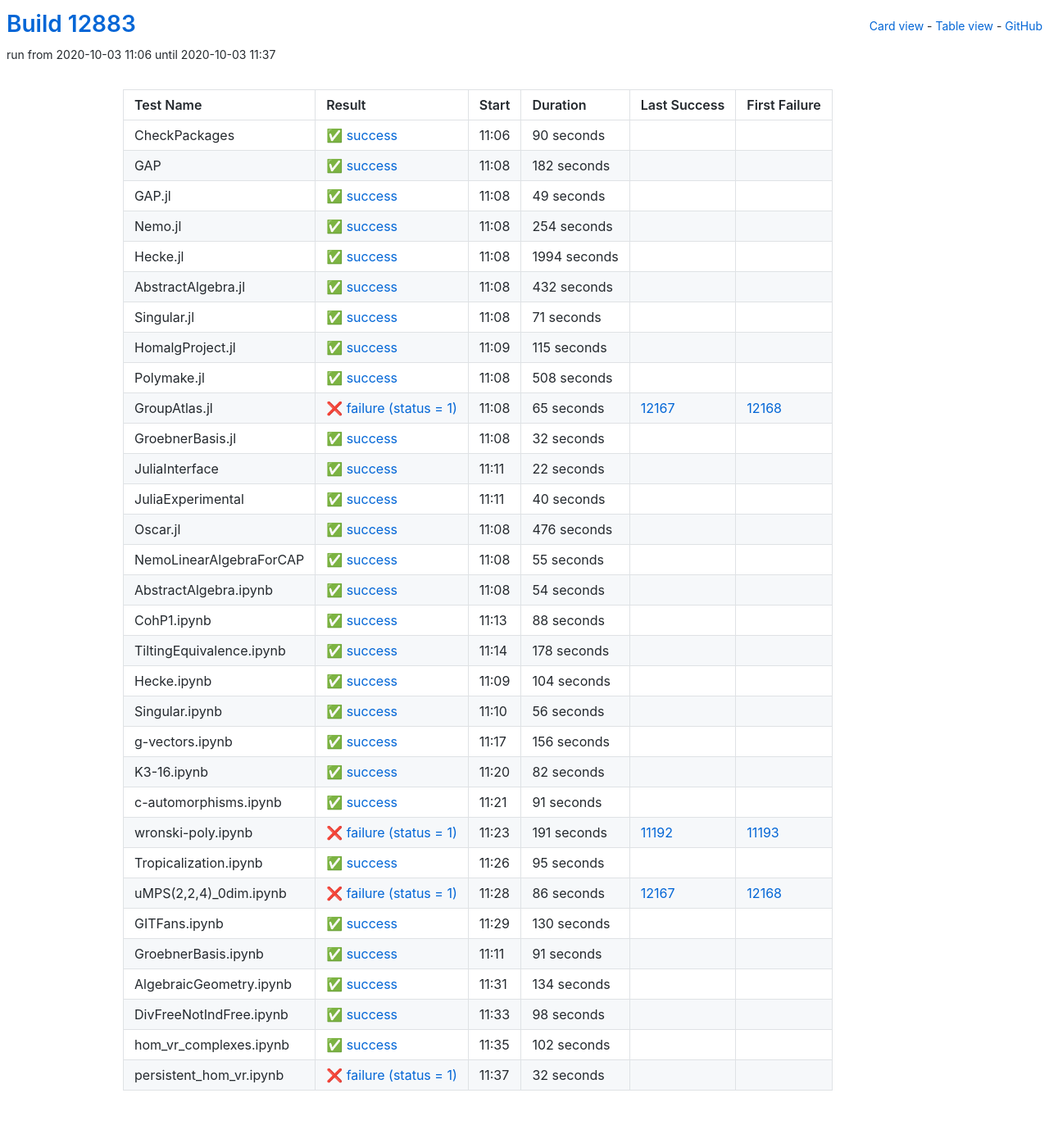
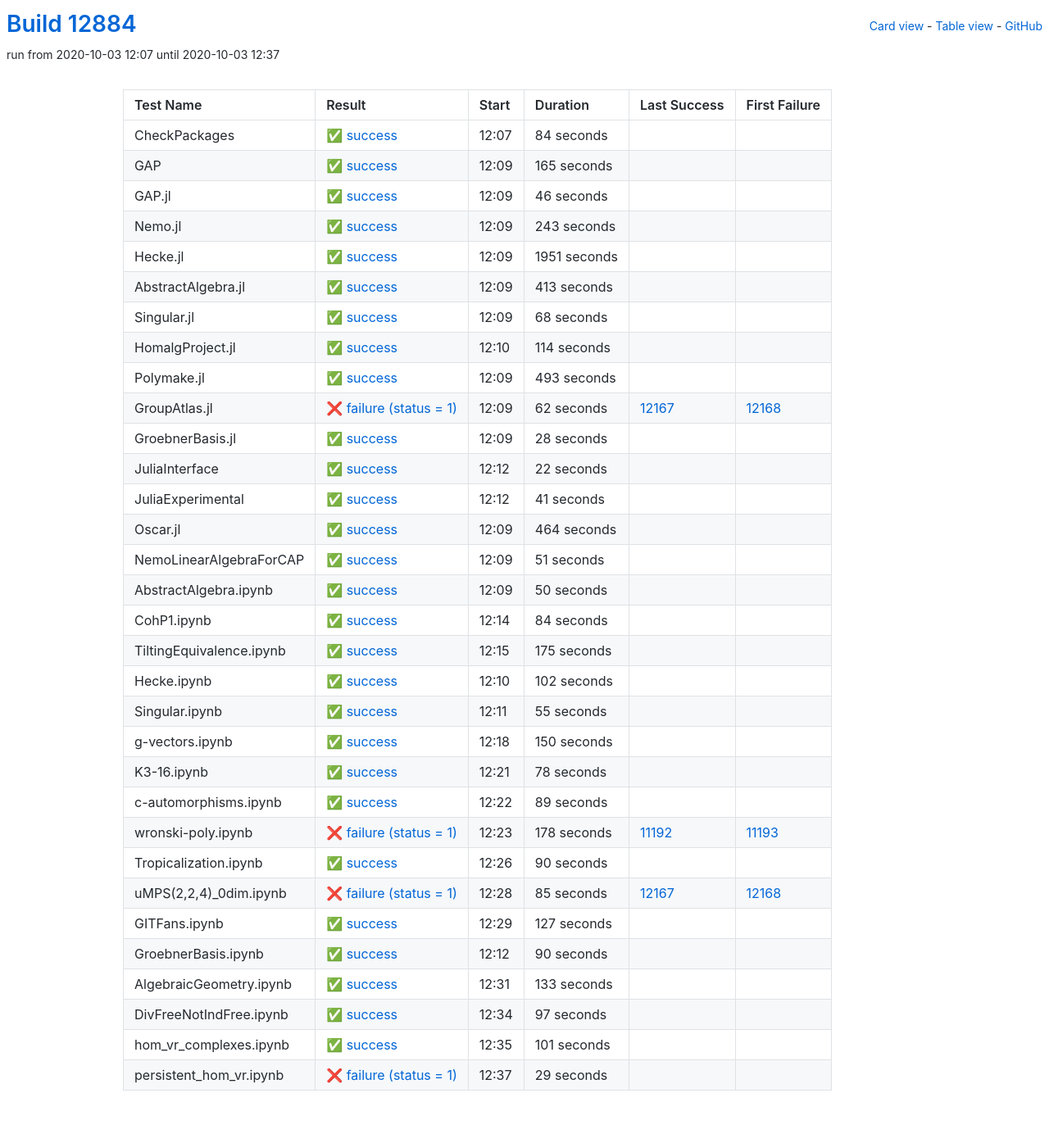
Before and after one commit to oscar-system/oscar-ci-status, a Jekyll site: the page built from table.html, in a window 1280 px wide. Shown: the whole page at 82% size. Built offline with Jekyll 4.4.1, drawn with Linux system fonts in a browser that asks for light colours.

Commit message:
Build #12884

```diff
--- a/_data/ci.yml
+++ b/_data/ci.yml
@@ -1,6 +1,6 @@
 ---
-build: 12883
-build_url: https://oscarci.mathematik.uni-kl.de/job/oscar/12883/
+build: 12884
+build_url: https://oscarci.mathematik.uni-kl.de/job/oscar/12884/
 job: oscar
 organization: oscar-system
 repo: oscar-ci-status
@@ -8,140 +8,140 @@
 tests:
 - name: CheckPackages
   id: checkpackages
-  log: https://oscarci.mathematik.uni-kl.de/job/oscar/12883/artifact/logs/build-12883/CheckPackages.log
-  start: 2020-10-03 11:06
+  log: https://oscarci.mathematik.uni-kl.de/job/oscar/12884/artifact/logs/build-12884/CheckPackages.log
+  start: 2020-10-03 12:07
   success: true
   exitcode: 0
   status: success
-  duration: 90
+  duration: 84
   last_success: false
   last_success_url:
   first_failure: false
   first_failure_url:
 - name: GAP
   id: gap
-  log: https://oscarci.mathematik.uni-kl.de/job/oscar/12883/artifact/logs/build-12883/GAP.log
-  start: 2020-10-03 11:08
+  log: https://oscarci.mathematik.uni-kl.de/job/oscar/12884/artifact/logs/build-12884/GAP.log
+  start: 2020-10-03 12:09
   success: true
   exitcode: 0
   status: success
-  duration: 182
+  duration: 165
   last_success: false
   last_success_url:
   first_failure: false
   first_failure_url:
 - name: GAP.jl
   id: gap-jl
-  log: https://oscarci.mathematik.uni-kl.de/job/oscar/12883/artifact/logs/build-12883/GAP.jl.log
-  start: 2020-10-03 11:08
+  log: https://oscarci.mathematik.uni-kl.de/job/oscar/12884/artifact/logs/build-12884/GAP.jl.log
+  start: 2020-10-03 12:09
   success: true
   exitcode: 0
   status: success
-  duration: 49
+  duration: 46
   last_success: false
   last_success_url:
   first_failure: false
   first_failure_url:
 - name: Nemo.jl
   id: nemo-jl
-  log: https://oscarci.mathematik.uni-kl.de/job/oscar/12883/artifact/logs/build-12883/Nemo.jl.log
-  start: 2020-10-03 11:08
+  log: https://oscarci.mathematik.uni-kl.de/job/oscar/12884/artifact/logs/build-12884/Nemo.jl.log
+  start: 2020-10-03 12:09
   success: true
   exitcode: 0
   status: success
-  duration: 254
+  duration: 243
   last_success: false
   last_success_url:
   first_failure: false
   first_failure_url:
 - name: Hecke.jl
   id: hecke-jl
-  log: https://oscarci.mathematik.uni-kl.de/job/oscar/12883/artifact/logs/build-12883/Hecke.jl.log
-  start: 2020-10-03 11:08
+  log: https://oscarci.mathematik.uni-kl.de/job/oscar/12884/artifact/logs/build-12884/Hecke.jl.log
+  start: 2020-10-03 12:09
   success: true
   exitcode: 0
   status: success
-  duration: 1994
+  duration: 1951
   last_success: false
   last_success_url:
   first_failure: false
   first_failure_url:
 - name: AbstractAlgebra.jl
   id: abstractalgebra-jl
-  log: https://oscarci.mathematik.uni-kl.de/job/oscar/12883/artifact/logs/build-12883/AbstractAlgebra.jl.log
-  start: 2020-10-03 11:08
+  log: https://oscarci.mathematik.uni-kl.de/job/oscar/12884/artifact/logs/build-12884/AbstractAlgebra.jl.log
+  start: 2020-10-03 12:09
   success: true
   exitcode: 0
   status: success
-  duration: 432
+  duration: 413
   last_success: false
   last_success_url:
   first_failure: false
   first_failure_url:
 - name: Singular.jl
   id: singular-jl
-  log: https://oscarci.mathematik.uni-kl.de/job/oscar/12883/artifact/logs/build-12883/Singular.jl.log
-  start: 2020-10-03 11:08
+  log: https://oscarci.mathematik.uni-kl.de/job/oscar/12884/artifact/logs/build-12884/Singular.jl.log
+  start: 2020-10-03 12:09
   success: true
   exitcode: 0
   status: success
-  duration: 71
+  duration: 68
   last_success: false
   last_success_url:
   first_failure: false
   first_failure_url:
 - name: HomalgProject.jl
   id: homalgproject-jl
-  log: https://oscarci.mathematik.uni-kl.de/job/oscar/12883/artifact/logs/build-12883/HomalgProject.jl.log
-  start: 2020-10-03 11:09
+  log: https://oscarci.mathematik.uni-kl.de/job/oscar/12884/artifact/logs/build-12884/HomalgProject.jl.log
+  start: 2020-10-03 12:10
   success: true
   exitcode: 0
   status: success
-  duration: 115
+  duration: 114
   last_success: false
   last_success_url:
   first_failure: false
   first_failure_url:
 - name: Polymake.jl
   id: polymake-jl
-  log: https://oscarci.mathematik.uni-kl.de/job/oscar/12883/artifact/logs/build-12883/Polymake.jl.log
-  start: 2020-10-03 11:08
+  log: https://oscarci.mathematik.uni-kl.de/job/oscar/12884/artifact/logs/build-12884/Polymake.jl.log
+  start: 2020-10-03 12:09
   success: true
   exitcode: 0
   status: success
-  duration: 508
+  duration: 493
   last_success: false
   last_success_url:
   first_failure: false
   first_failure_url:
 - name: GroupAtlas.jl
   id: groupatlas-jl
-  log: https://oscarci.mathematik.uni-kl.de/job/oscar/12883/artifact/logs/build-12883/GroupAtlas.jl.log
-  start: 2020-10-03 11:08
+  log: https://oscarci.mathematik.uni-kl.de/job/oscar/12884/artifact/logs/build-12884/GroupAtlas.jl.log
+  start: 2020-10-03 12:09
   success: false
   exitcode: 1
   status: failure
-  duration: 65
+  duration: 62
   last_success: 12167
   last_success_url: https://oscarci.mathematik.uni-kl.de/job/oscar/12167/
   first_failure: 12168
   first_failure_url: https://oscarci.mathematik.uni-kl.de/job/oscar/12168/
 - name: GroebnerBasis.jl
   id: groebnerbasis-jl
-  log: https://oscarci.mathematik.uni-kl.de/job/oscar/12883/artifact/logs/build-12883/GroebnerBasis.jl.log
-  start: 2020-10-03 11:08
+  log: https://oscarci.mathematik.uni-kl.de/job/oscar/12884/artifact/logs/build-12884/GroebnerBasis.jl.log
+  start: 2020-10-03 12:09
   success: true
   exitcode: 0
   status: success
-  duration: 32
+  duration: 28
   last_success: false
   last_success_url:
   first_failure: false
   first_failure_url:
 - name: JuliaInterface
   id: juliainterface
-  log: https://oscarci.mathematik.uni-kl.de/job/oscar/12883/artifact/logs/build-12883/JuliaInterface.log
-  start: 2020-10-03 11:11
+  log: https://oscarci.mathematik.uni-kl.de/job/oscar/12884/artifact/logs/build-12884/JuliaInterface.log
+  start: 2020-10-03 12:12
   success: true
   exitcode: 0
   status: success
@@ -152,32 +152,92 @@
   first_failure_url:
 - name: JuliaExperimental
   id: juliaexperimental
-  log: https://oscarci.mathematik.uni-kl.de/job/oscar/12883/artifact/logs/build-12883/JuliaExperimental.log
-  start: 2020-10-03 11:11
+  log: https://oscarci.mathematik.uni-kl.de/job/oscar/12884/artifact/logs/build-12884/JuliaExperimental.log
+  start: 2020-10-03 12:12
   success: true
   exitcode: 0
   status: success
-  duration: 40
+  duration: 41
   last_success: false
   last_success_url:
   first_failure: false
   first_failure_url:
 - name: Oscar.jl
   id: oscar-jl
-  log: https://oscarci.mathematik.uni-kl.de/job/oscar/12883/artifact/logs/build-12883/Oscar.jl.log
-  start: 2020-10-03 11:08
+  log: https://oscarci.mathematik.uni-kl.de/job/oscar/12884/artifact/logs/build-12884/Oscar.jl.log
+  start: 2020-10-03 12:09
   success: true
   exitcode: 0
   status: success
-  duration: 476
+  duration: 464
   last_success: false
   last_success_url:
   first_failure: false
   first_failure_url:
 - name: NemoLinearAlgebraForCAP
   id: nemolinearalgebraforcap
-  log: https://oscarci.mathematik.uni-kl.de/job/oscar/12883/artifact/logs/build-12883/NemoLinearAlgebraForCAP.log
-  start: 2020-10-03 11:08
+  log: https://oscarci.mathematik.uni-kl.de/job/oscar/12884/artifact/logs/build-12884/NemoLinearAlgebraForCAP.log
+  start: 2020-10-03 12:09
+  success: true
+  exitcode: 0
+  status: success
+  duration: 51
+  last_success: false
+  last_success_url:
+  first_failure: false
+  first_failure_url:
+- name: AbstractAlgebra.ipynb
+  id: abstractalgebra-ipynb
+  log: https://oscarci.mathematik.uni-kl.de/job/oscar/12884/artifact/logs/build-12884/AbstractAlgebra.ipynb.log
+  start: 2020-10-03 12:09
+  success: true
+  exitcode: 0
+  status: success
+  duration: 50
+  last_success: false
+  last_success_url:
+  first_failure: false
+  first_failure_url:
+- name: CohP1.ipynb
+  id: cohp1-ipynb
+  log: https://oscarci.mathematik.uni-kl.de/job/oscar/12884/artifact/logs/build-12884/CohP1.ipynb.log
+  start: 2020-10-03 12:14
+  success: true
+  exitcode: 0
+  status: success
+  duration: 84
+  last_success: false
+  last_success_url:
+  first_failure: false
+  first_failure_url:
+- name: TiltingEquivalence.ipynb
+  id: tiltingequivalence-ipynb
+  log: https://oscarci.mathematik.uni-kl.de/job/oscar/12884/artifact/logs/build-12884/TiltingEquivalence.ipynb.log
+  start: 2020-10-03 12:15
+  success: true
+  exitcode: 0
+  status: success
+  duration: 175
+  last_success: false
+  last_success_url:
+  first_failure: false
+  first_failure_url:
+- name: Hecke.ipynb
+  id: hecke-ipynb
+  log: https://oscarci.mathematik.uni-kl.de/job/oscar/12884/artifact/logs/build-12884/Hecke.ipynb.log
+  start: 2020-10-03 12:10
+  success: true
+  exitcode: 0
+  status: success
+  duration: 102
+  last_success: false
+  last_success_url:
+  first_failure: false
+  first_failure_url:
+- name: Singular.ipynb
+  id: singular-ipynb
+  log: https://oscarci.mathematik.uni-kl.de/job/oscar/12884/artifact/logs/build-12884/Singular.ipynb.log
+  start: 2020-10-03 12:11
   success: true
   exitcode: 0
   status: success
@@ -186,206 +246,146 @@
   last_success_url:
   first_failure: false
   first_failure_url:
-- name: AbstractAlgebra.ipynb
-  id: abstractalgebra-ipynb
-  log: https://oscarci.mathematik.uni-kl.de/job/oscar/12883/artifact/logs/build-12883/AbstractAlgebra.ipynb.log
-  start: 2020-10-03 11:08
+- name: g-vectors.ipynb
+  id: g-vectors-ipynb
+  log: https://oscarci.mathematik.uni-kl.de/job/oscar/12884/artifact/logs/build-12884/g-vectors.ipynb.log
+  start: 2020-10-03 12:18
   success: true
   exitcode: 0
   status: success
-  duration: 54
-  last_success: false
-  last_success_url:
-  first_failure: false
-  first_failure_url:
-- name: CohP1.ipynb
-  id: cohp1-ipynb
-  log: https://oscarci.mathematik.uni-kl.de/job/oscar/12883/artifact/logs/build-12883/CohP1.ipynb.log
-  start: 2020-10-03 11:13
-  success: true
-  exitcode: 0
-  status: success
-  duration: 88
-  last_success: false
-  last_success_url:
-  first_failure: false
-  first_failure_url:
-- name: TiltingEquivalence.ipynb
-  id: tiltingequivalence-ipynb
-  log: https://oscarci.mathematik.uni-kl.de/job/oscar/12883/artifact/logs/build-12883/TiltingEquivalence.ipynb.log
-  start: 2020-10-03 11:14
-  success: true
-  exitcode: 0
-  status: success
-  duration: 178
-  last_success: false
-  last_success_url:
-  first_failure: false
-  first_failure_url:
-- name: Hecke.ipynb
-  id: hecke-ipynb
-  log: https://oscarci.mathematik.uni-kl.de/job/oscar/12883/artifact/logs/build-12883/Hecke.ipynb.log
-  start: 2020-10-03 11:09
-  success: true
-  exitcode: 0
-  status: success
-  duration: 104
-  last_success: false
-  last_success_url:
-  first_failure: false
-  first_failure_url:
-- name: Singular.ipynb
-  id: singular-ipynb
-  log: https://oscarci.mathematik.uni-kl.de/job/oscar/12883/artifact/logs/build-12883/Singular.ipynb.log
-  start: 2020-10-03 11:10
-  success: true
-  exitcode: 0
-  status: success
-  duration: 56
-  last_success: false
-  last_success_url:
-  first_failure: false
-  first_failure_url:
-- name: g-vectors.ipynb
-  id: g-vectors-ipynb
-  log: https://oscarci.mathematik.uni-kl.de/job/oscar/12883/artifact/logs/build-12883/g-vectors.ipynb.log
-  start: 2020-10-03 11:17
-  success: true
-  exitcode: 0
-  status: success
-  duration: 156
+  duration: 150
   last_success: false
   last_success_url:
   first_failure: false
   first_failure_url:
 - name: K3-16.ipynb
   id: k3-16-ipynb
-  log: https://oscarci.mathematik.uni-kl.de/job/oscar/12883/artifact/logs/build-12883/K3-16.ipynb.log
-  start: 2020-10-03 11:20
+  log: https://oscarci.mathematik.uni-kl.de/job/oscar/12884/artifact/logs/build-12884/K3-16.ipynb.log
+  start: 2020-10-03 12:21
   success: true
   exitcode: 0
   status: success
-  duration: 82
+  duration: 78
   last_success: false
   last_success_url:
   first_failure: false
   first_failure_url:
 - name: c-automorphisms.ipynb
   id: c-automorphisms-ipynb
-  log: https://oscarci.mathematik.uni-kl.de/job/oscar/12883/artifact/logs/build-12883/c-automorphisms.ipynb.log
-  start: 2020-10-03 11:21
+  log: https://oscarci.mathematik.uni-kl.de/job/oscar/12884/artifact/logs/build-12884/c-automorphisms.ipynb.log
+  start: 2020-10-03 12:22
   success: true
   exitcode: 0
   status: success
-  duration: 91
+  duration: 89
   last_success: false
   last_success_url:
   first_failure: false
   first_failure_url:
 - name: wronski-poly.ipynb
   id: wronski-poly-ipynb
-  log: https://oscarci.mathematik.uni-kl.de/job/oscar/12883/artifact/logs/build-12883/wronski-poly.ipynb.log
-  start: 2020-10-03 11:23
+  log: https://oscarci.mathematik.uni-kl.de/job/oscar/12884/artifact/logs/build-12884/wronski-poly.ipynb.log
+  start: 2020-10-03 12:23
   success: false
   exitcode: 1
   status: failure
-  duration: 191
+  duration: 178
   last_success: 11192
   last_success_url: https://oscarci.mathematik.uni-kl.de/job/oscar/11192/
   first_failure: 11193
   first_failure_url: https://oscarci.mathematik.uni-kl.de/job/oscar/11193/
 - name: Tropicalization.ipynb
   id: tropicalization-ipynb
-  log: https://oscarci.mathematik.uni-kl.de/job/oscar/12883/artifact/logs/build-12883/Tropicalization.ipynb.log
-  start: 2020-10-03 11:26
+  log: https://oscarci.mathematik.uni-kl.de/job/oscar/12884/artifact/logs/build-12884/Tropicalization.ipynb.log
+  start: 2020-10-03 12:26
   success: true
   exitcode: 0
   status: success
-  duration: 95
+  duration: 90
   last_success: false
   last_success_url:
   first_failure: false
   first_failure_url:
 - name: uMPS(2,2,4)_0dim.ipynb
   id: umps-2-2-4-0dim-ipynb
-  log: https://oscarci.mathematik.uni-kl.de/job/oscar/12883/artifact/logs/build-12883/uMPS-2-2-4-_0dim.ipynb.log
-  start: 2020-10-03 11:28
+  log: https://oscarci.mathematik.uni-kl.de/job/oscar/12884/artifact/logs/build-12884/uMPS-2-2-4-_0dim.ipynb.log
+  start: 2020-10-03 12:28
   success: false
   exitcode: 1
   status: failure
-  duration: 86
+  duration: 85
   last_success: 12167
   last_success_url: https://oscarci.mathematik.uni-kl.de/job/oscar/12167/
   first_failure: 12168
   first_failure_url: https://oscarci.mathematik.uni-kl.de/job/oscar/12168/
 - name: GITFans.ipynb
   id: gitfans-ipynb
-  log: https://oscarci.mathematik.uni-kl.de/job/oscar/12883/artifact/logs/build-12883/GITFans.ipynb.log
-  start: 2020-10-03 11:29
+  log: https://oscarci.mathematik.uni-kl.de/job/oscar/12884/artifact/logs/build-12884/GITFans.ipynb.log
+  start: 2020-10-03 12:29
   success: true
   exitcode: 0
   status: success
-  duration: 130
+  duration: 127
   last_success: false
   last_success_url:
   first_failure: false
   first_failure_url:
 - name: GroebnerBasis.ipynb
   id: groebnerbasis-ipynb
-  log: https://oscarci.mathematik.uni-kl.de/job/oscar/12883/artifact/logs/build-12883/GroebnerBasis.ipynb.log
-  start: 2020-10-03 11:11
+  log: https://oscarci.mathematik.uni-kl.de/job/oscar/12884/artifact/logs/build-12884/GroebnerBasis.ipynb.log
+  start: 2020-10-03 12:12
   success: true
   exitcode: 0
   status: success
-  duration: 91
+  duration: 90
   last_success: false
   last_success_url:
   first_failure: false
   first_failure_url:
 - name: AlgebraicGeometry.ipynb
   id: algebraicgeometry-ipynb
-  log: https://oscarci.mathematik.uni-kl.de/job/oscar/12883/artifact/logs/build-12883/AlgebraicGeometry.ipynb.log
-  start: 2020-10-03 11:31
+  log: https://oscarci.mathematik.uni-kl.de/job/oscar/12884/artifact/logs/build-12884/AlgebraicGeometry.ipynb.log
+  start: 2020-10-03 12:31
   success: true
   exitcode: 0
   status: success
-  duration: 134
+  duration: 133
   last_success: false
   last_success_url:
   first_failure: false
   first_failure_url:
 - name: DivFreeNotIndFree.ipynb
   id: divfreenotindfree-ipynb
-  log: https://oscarci.mathematik.uni-kl.de/job/oscar/12883/artifact/logs/build-12883/DivFreeNotIndFree.ipynb.log
-  start: 2020-10-03 11:33
+  log: https://oscarci.mathematik.uni-kl.de/job/oscar/12884/artifact/logs/build-12884/DivFreeNotIndFree.ipynb.log
+  start: 2020-10-03 12:34
   success: true
   exitcode: 0
   status: success
-  duration: 98
+  duration: 97
   last_success: false
   last_success_url:
   first_failure: false
   first_failure_url:
 - name: hom_vr_complexes.ipynb
   id: hom-vr-complexes-ipynb
-  log: https://oscarci.mathematik.uni-kl.de/job/oscar/12883/artifact/logs/build-12883/hom_vr_complexes.ipynb.log
-  start: 2020-10-03 11:35
+  log: https://oscarci.mathematik.uni-kl.de/job/oscar/12884/artifact/logs/build-12884/hom_vr_complexes.ipynb.log
+  start: 2020-10-03 12:35
   success: true
   exitcode: 0
   status: success
-  duration: 102
+  duration: 101
   last_success: false
   last_success_url:
   first_failure: false
   first_failure_url:
 - name: persistent_hom_vr.ipynb
   id: persistent-hom-vr-ipynb
-  log: https://oscarci.mathematik.uni-kl.de/job/oscar/12883/artifact/logs/build-12883/persistent_hom_vr.ipynb.log
-  start: 2020-10-03 11:37
+  log: https://oscarci.mathematik.uni-kl.de/job/oscar/12884/artifact/logs/build-12884/persistent_hom_vr.ipynb.log
+  start: 2020-10-03 12:37
   success: false
   exitcode: 1
   status: failure
-  duration: 32
+  duration: 29
   last_success: false
   last_success_url:
   first_failure: false
```
Also changed, not shown: README.md.
